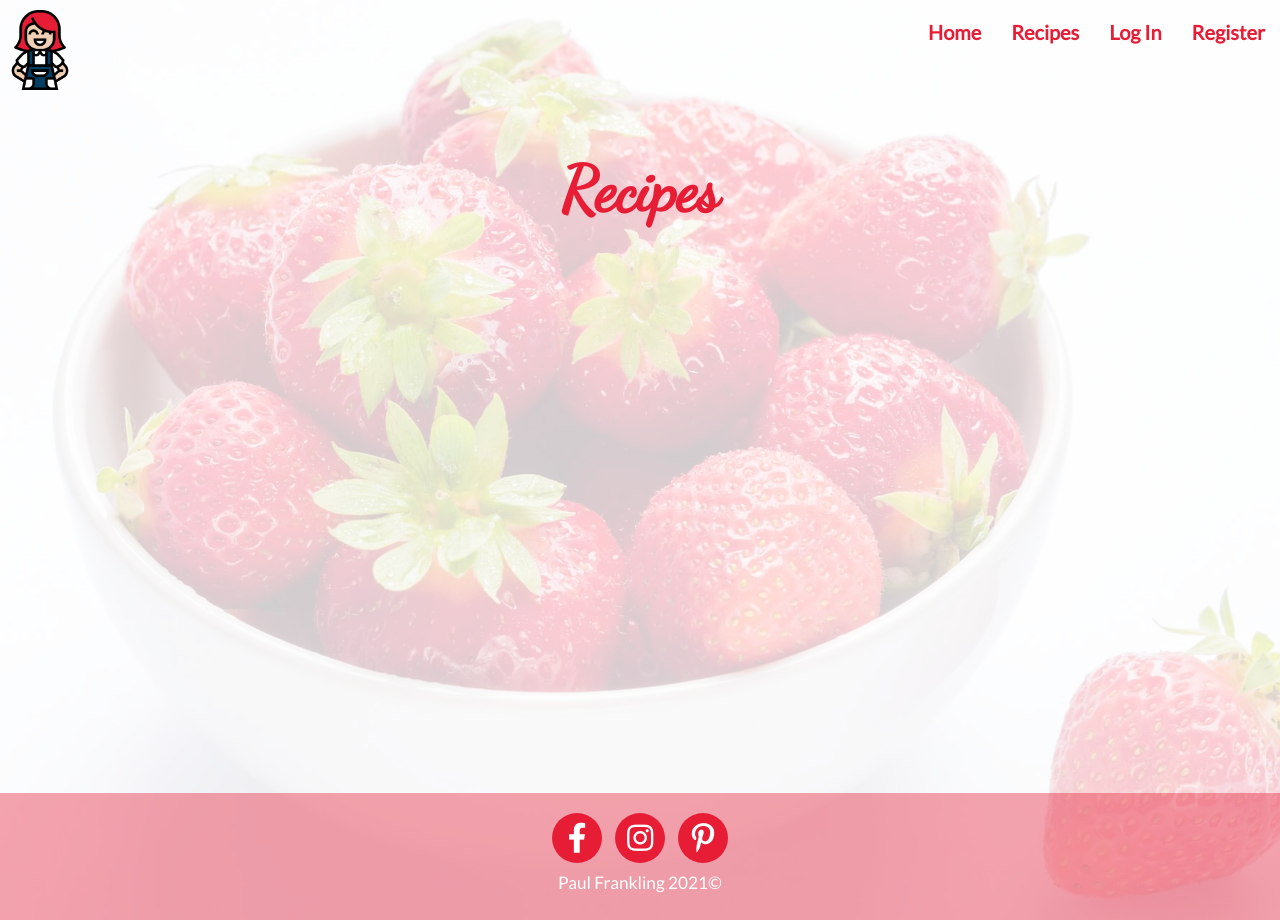
After one commit to PaulFrankling/recip_me, a Flask app: page /recipes in a window 1280 px wide. The commit adds this page. Run offline with Flask 2, Linux system fonts and the light colour scheme; data that the repository does not hold is empty; some libraries are stand-ins or nearby versions.

Commit message:
Added recipe page and inputted recipes from MongoDB to start

```diff
--- a/app.py
+++ b/app.py
@@ -68,6 +68,12 @@ def login():
     return render_template("login.html")
 
 
+@app.route("/recipes")
+def recipes():
+    recipes = mongo.db.recipes.find()
+    return render_template("recipes.html", recipes=recipes)
+
+
 @app.route("/profile/<username>", methods=["GET","POST"])
 def profile(username):
     username = mongo.db.users.find_one(
--- a/templates/base.html
+++ b/templates/base.html
@@ -28,7 +28,7 @@
                 <a href="#" data-target="mobile-demo" class="sidenav-trigger"><i class="fas fa-bars fa-2x"></i></a>
                 <ul class="right hide-on-med-and-down">
                     <li><a href="{{ url_for('index') }}">Home</a></li>
-                    <li><a href="#">Recipes</a></li>
+                    <li><a href="{{ url_for('recipes') }}">Recipes</a></li>
                     {% if session.user %}
                     <li><a href="{{ url_for('profile', username=session['user']) }}">Profile</a></li>
                     <li><a href="{{ url_for('logout') }}">Log Out</a></li>
@@ -42,7 +42,7 @@
         <ul class="sidenav" id="mobile-demo">
             <li><h4>RecipMe</h4></li>
             <li><a href="{{ url_for('index') }}">Home</a></li>
-            <li><a href="#">Recipes</a></li>
+            <li><a href="{{ url_for('recipes') }}">Recipes</a></li>
             {% if session.user %}
             <li><a href="{{ url_for('profile', username=session['user']) }}">Profile</a></li>
             <li><a href="{{ url_for('logout') }}">Log Out</a></li>
--- /dev/null
+++ b/templates/recipes.html
@@ -0,0 +1,27 @@
+{% extends "base.html" %}
+{% block content %}
+
+<main>
+
+    <h1 class="center-align page-title">Recipes</h1>
+
+    <div class="container">
+        <div class="row">
+            {% for recipe in recipes %}
+            <div class="col s12 m4 center-align">
+                <div class="card">
+                    <div class="card-image waves-effect waves-light">
+                        <img src="{{ recipe.recipe_image }}">
+                        <span class="card-title">{{ recipe.recipe_name }}</span>
+                    </div>
+                </div>
+            </div>
+            {% endfor %}
+        </div>
+    </div>
+
+
+
+</main>
+
+{% endblock %}
```
